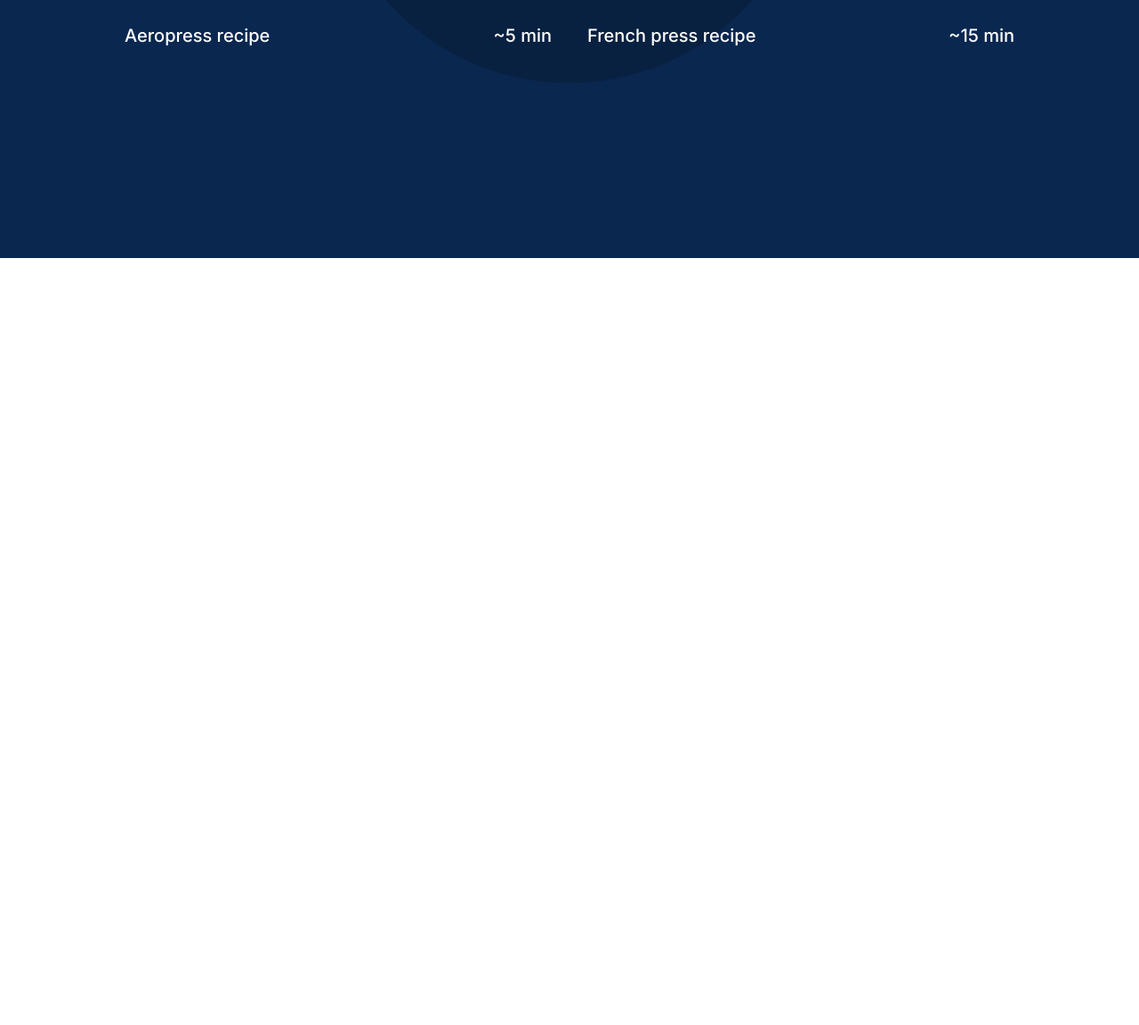
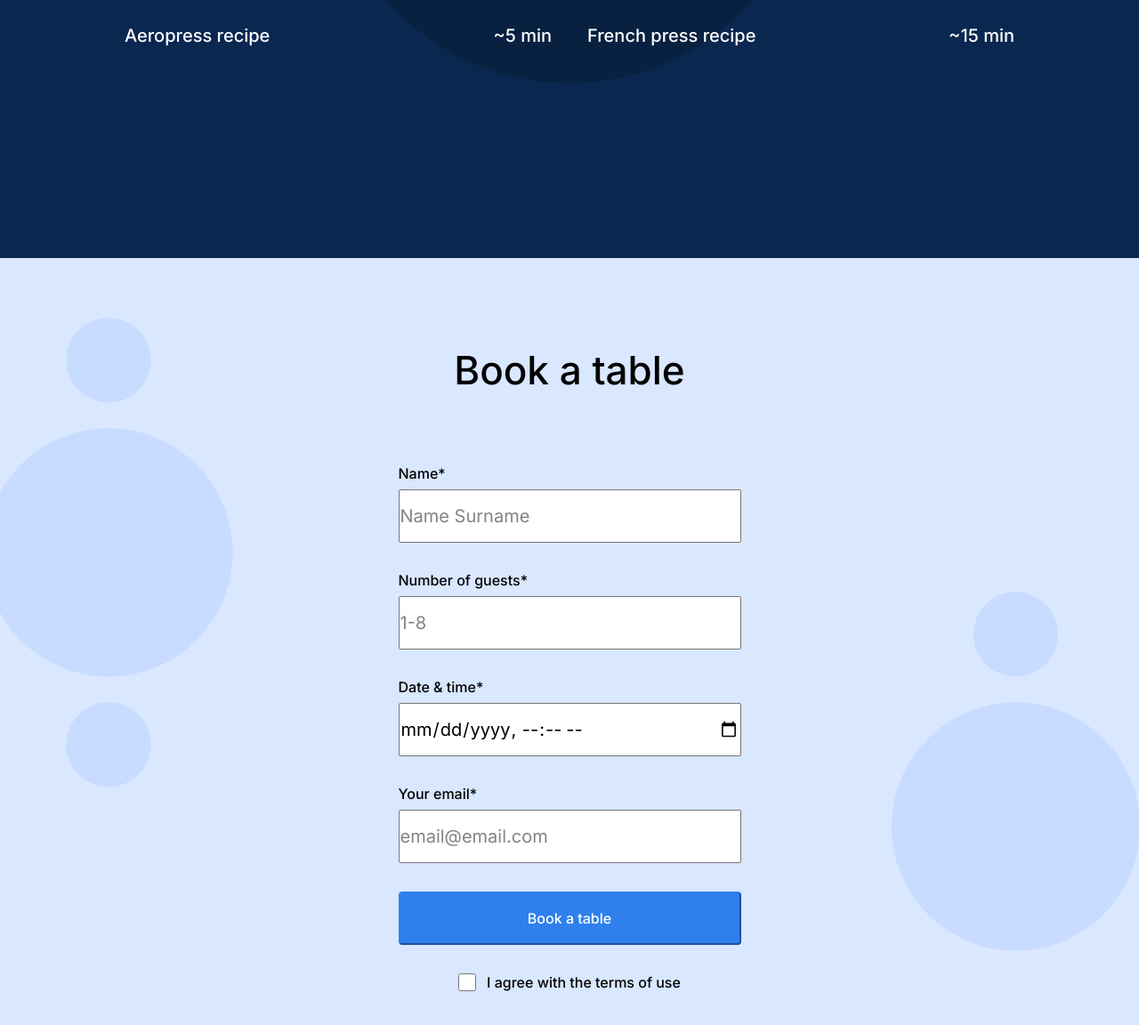
Before and after one commit to SSTORM95/se_project_coffeeshop, a plain HTML site: page index.html in a window 1280 px wide. Shown: the part 1462-2614 px from the top of the page at 89% size. Before the commit the page ends 1752 px from the top, so only its background shows below. Drawn offline with Linux system fonts and the light colour scheme.

Commit message:
add reservation section

```diff
--- a/index.html
+++ b/index.html
@@ -80,7 +80,34 @@
                   </div>
                   </div>
                 </section>
-                <section id="book" class="reservation"></section>
+                <section id="book" class="reservation">
+                  <h2 class="reservation__title">Book a table</h2>
+                  <form action="" class="reservation__form form">
+                    <fieldset class="form__fieldset">
+                      <label class="form__label">
+                        Name*
+                        <input type="text" class="form__input" placeholder="Name Surname">
+                      </label>
+                      <label class="form__label">
+                        Number of guests*
+                        <input type="number" class="form__input" max="1" min="8" placeholder="1-8">
+                      </label>
+                      <label class="form__label">
+                        Date & time*
+                        <input type="datetime-local" class="form__input">
+                      </label>
+                      <label class="form__label">
+                        Your email*
+                        <input type="email" class="form__input" placeholder="email@email.com">
+                      </label>
+                    </fieldset>
+                    <button class="form__button">Book a table</button>
+                    <label for="" class="form__label form__label_type_checkbox">
+                      <input type="checkbox" class="form__check" >
+                      I agree with the terms of use
+                    </label>
+                  </form>
+                </section>
                 <section id="menu" class="menu"></section>
                 <section id="contacts" class="about"></section>
             </main>
--- a/pages/index.css
+++ b/pages/index.css
@@ -152,3 +152,101 @@
     font-size: 20px;
     line-height: 30px;
   }
+
+  .reservation {
+    background-color: #d9e7ff;
+    background-image: url(../images/background_reservation.svg);
+    background-repeat: no-repeat;
+    background-position: center;
+    background-size: cover;
+    padding: 100px 0 120px;
+  }
+
+  .reservation__title {
+    margin: 0 0 80px;
+    text-align: center;
+    font-family: Inter;
+    font-weight: 500;
+    font-size: 44px;
+    line-height: 52px;
+
+  }
+
+  .reservation__form {
+    margin: 0 auto;
+  }
+
+  .form {
+    max-width: 385px;
+  }
+
+  .form__fieldset {
+    padding: 0;
+    margin: 0;
+    border: none;
+  }
+
+  .form__label {
+    margin-bottom: 32px;
+    display: block;
+    font-family: Inter;
+    font-weight: 500;
+    font-size: 16px;
+    line-height: 20px;
+  }
+
+  .form__label_type_checkbox {
+    display: flex;
+    justify-content: center;
+  }
+
+  .form__input {
+    display:block;
+    width: 100%;
+    padding: 0;
+    box-sizing: border-box;
+    margin-top: 8px;
+    height: 60px;
+    font-family: Inter;
+    font-size: 20px;
+    line-height: 30px;
+  }
+
+  .form__input::placeholder {
+    color: #838383;
+    padding-left: ;
+  }
+
+  .form__button {
+    width: 100%;
+    padding: 0;
+    margin-bottom: 32px;
+    border-radius: 4px;
+    transition: opacity .4s ease-out;
+    height: 60px;
+    font-family: Inter;
+    font-weight: 500;
+    font-size: 16px;
+    line-height: 20px;
+    background-color: #2f80ed;
+    color:#fff;
+    border-color: #2F80ED;
+  }
+
+  .form__button:hover {
+    opacity: .7;
+  }
+
+  .form__label_type_checkbox {
+    gap: 12px;
+    display: flex;
+  }
+
+  .form__check {
+    height: 20px;
+    width: 20px;
+    font-family: Inter;
+    font-weight: 500;
+    font-size: 16px;
+    line-height: 20px;
+  }
```
Also changed, not shown: images/check.svg (deleted).
